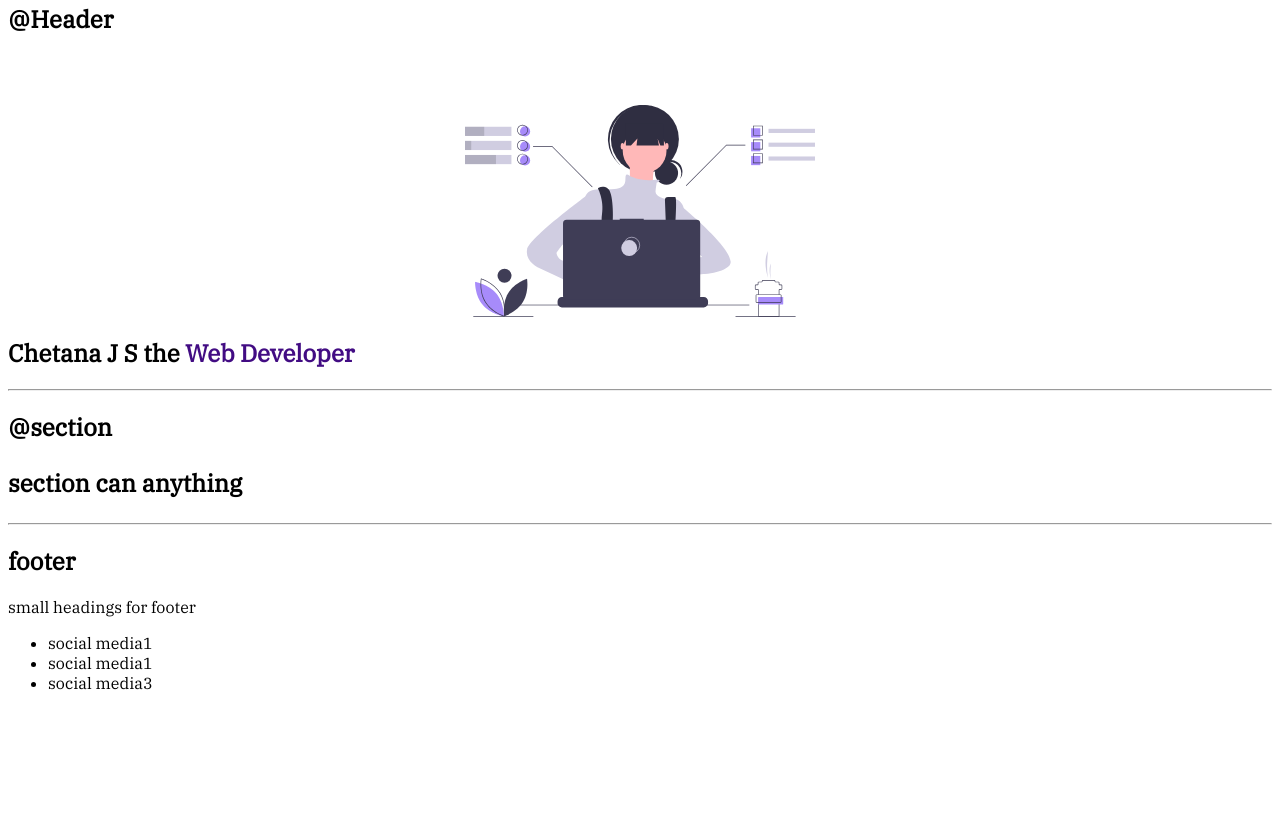
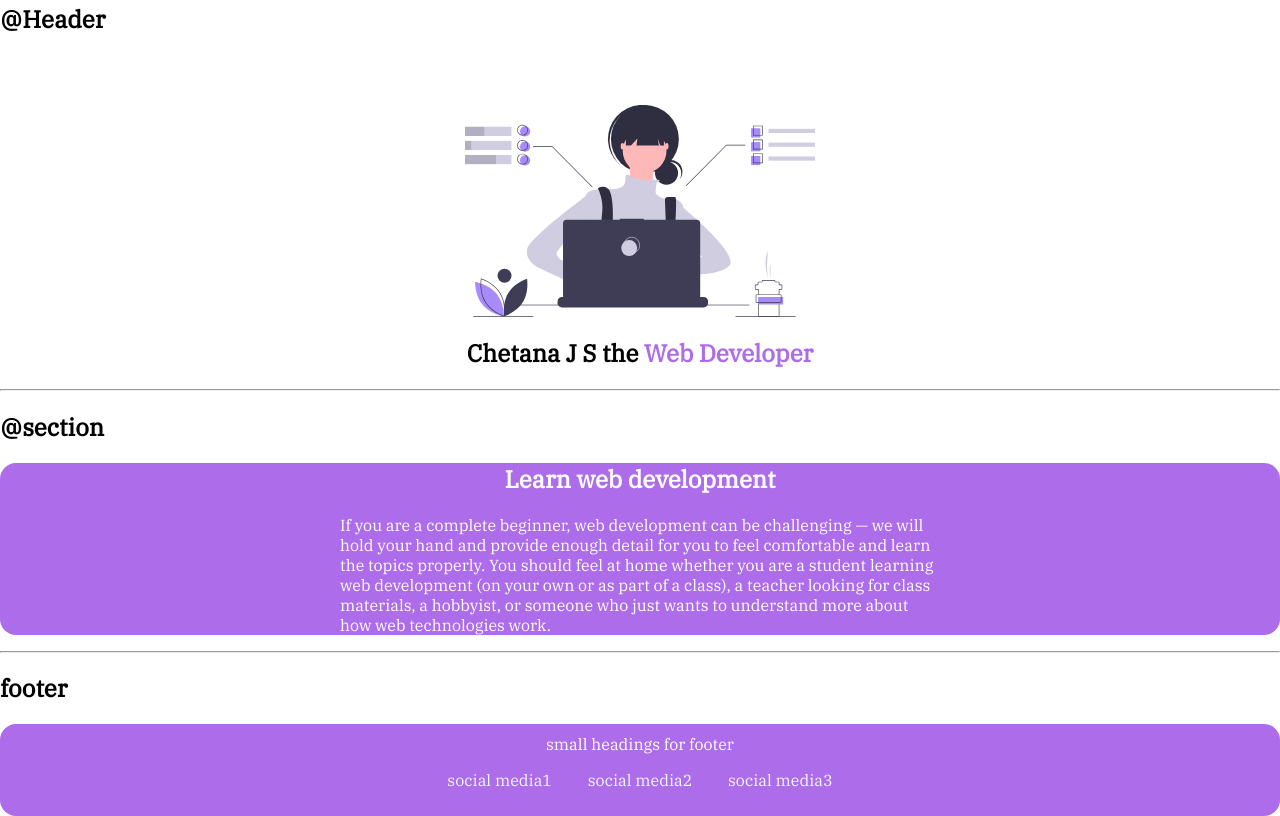
Before and after one commit to Chetanajs/component-library, a plain HTML site: page index.html in a window 1280 px wide. Shown: the part 1251-2067 px from the top of the page. Before the commit the page ends 1960 px from the top, so only its background shows below. Drawn offline with Linux system fonts and the light colour scheme.

Commit message:
last update

```diff
--- a/components.css
+++ b/components.css
@@ -2,6 +2,7 @@
 
 body{
     font-family: 'IBM Plex Serif', serif;
+    margin: 0em;
 }
 
 :root{
@@ -19,6 +20,7 @@ body{
 
     margin: auto;
     max-width: 600px;
+
 }
 
 /**links**/
@@ -65,7 +67,7 @@ body{
 }
 /**navigation**/
 nav{
-    background-color: rgb(155, 108, 218);
+    background-color: var(--primary-color);
     color: white;
     padding: 1rem;
     border-radius: 1rem;
@@ -86,11 +88,48 @@ nav{
 /**header**/
 
 .span{
-    color: rgb(66, 12, 131);
+    color: var(--primary-color);
 }
 .name{
     color: black;
+    text-align: center;
 }
 
 
 /**section**/
+.section{
+    text-align: center;
+    color:white;
+}
+.secclr{
+    background-color: var(--primary-color);
+    border-radius: 1rem;
+    color: white;
+}
+
+/**footer**/
+.inln{
+
+    text-decoration: none;
+    color: aliceblue;
+}
+.social-links{
+    list-style: none;
+
+}
+.disp{
+    display: inline;
+    padding: 0rem 1rem;
+
+}
+footer{
+    background-color: var(--primary-color);
+    padding: 10px;
+    text-align: center;
+    border-radius: 1rem;
+    color:white;
+
+}
+footer ul{
+    padding-inline-start: 0rem;
+}
--- a/index.html
+++ b/index.html
@@ -22,7 +22,7 @@
 
 
 <h3>fluild container</h3>
-<div>this fuild container,this goes till end of the page</div>
+<divclass="container">this fuild container,this goes till end of the page</div>
 
 <h3>center containner</h3>
 
@@ -83,19 +83,31 @@
 
 <hr>
 
-<h2>@section
-    <p>section can anything</p>
-</h2>
+<h2>@section</h2>
+<section class="secclr">
+
+    <div class="container">
+        <h2 class="section">Learn web development</h2>
+        <p>If you are a complete beginner, web development can be challenging — we will hold your hand and provide enough detail for you to feel comfortable and learn the topics properly. You should feel at home whether you are a student learning web development (on your own or as part of a class), a teacher looking for class materials, a hobbyist,
+        or someone who just wants to understand more about how web technologies work.</p>
+    </div>
+</section>
 
 <hr>
 
 <h2>footer</h2>
 <footer>
 <div>small headings for footer</div>
-<ul>
-    <li>social media1</li>
-    <li>social media1</li>
-    <li>social media3</li>
+<ul class="social-links">
+    <li class="disp">
+        <a class="inln" href="">social media1</a>
+    </li>
+    <li class="disp">
+        <a class="inln" href="">social media2</a>
+    </li>
+    <li class="disp">
+        <a class="inln" href="">social media3</a>
+    </li>
 
 </ul>
 </footer>
```
